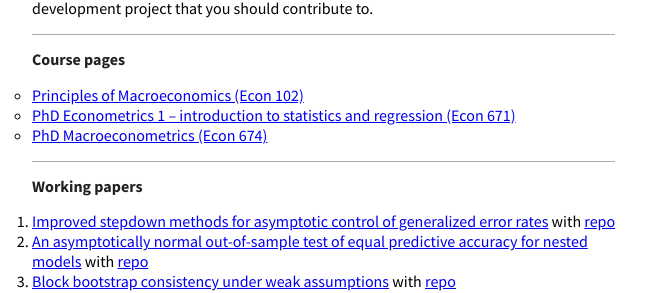
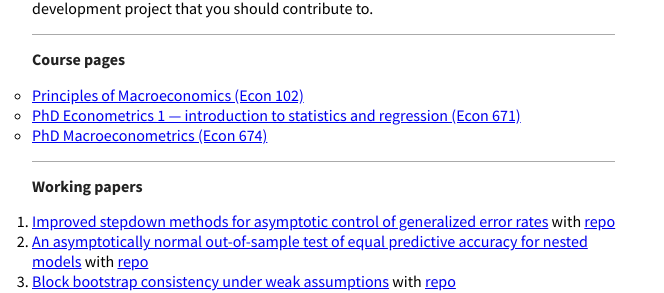
Before and after one commit to mmkuang/grayclhn.github.io, a Jekyll site: the page built from index.md, in a window 1280 px wide. Shown: the part 301-594 px from the top of the page, without its empty margins (0-664 px from the left). Built offline with Jekyll 4.4.1, drawn with Linux system fonts in a browser that asks for light colours; Markdown is read by kramdown in place of the engine named in the settings.

Commit message:
Change -- to em-dash

```diff
--- a/index.md
+++ b/index.md
@@ -30,7 +30,7 @@ Elliott and Allan Timmermann.
 
 ## Course pages
 * [Principles of Macroeconomics (Econ 102)](102)
-* [PhD Econometrics 1 -- introduction to statistics
+* [PhD Econometrics 1 — introduction to statistics
   and regression (Econ 671)](671)
 * [PhD Macroeconometrics (Econ 674)](674)
 
```
